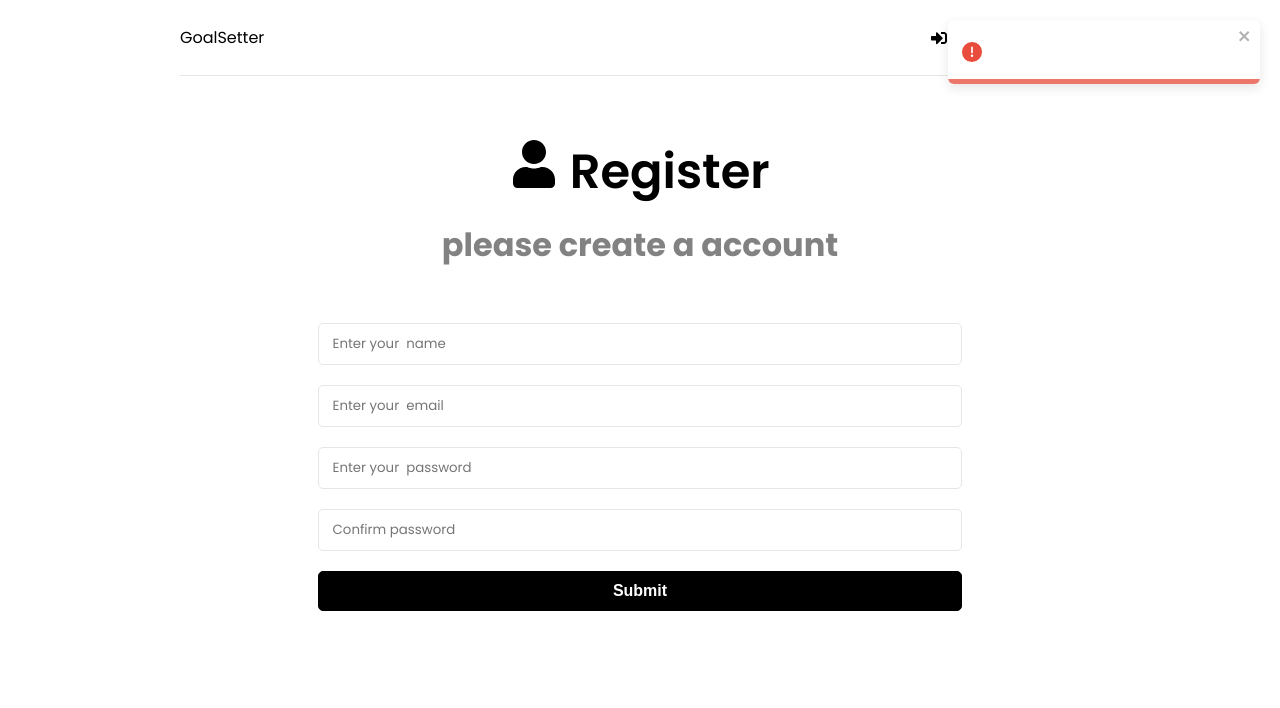
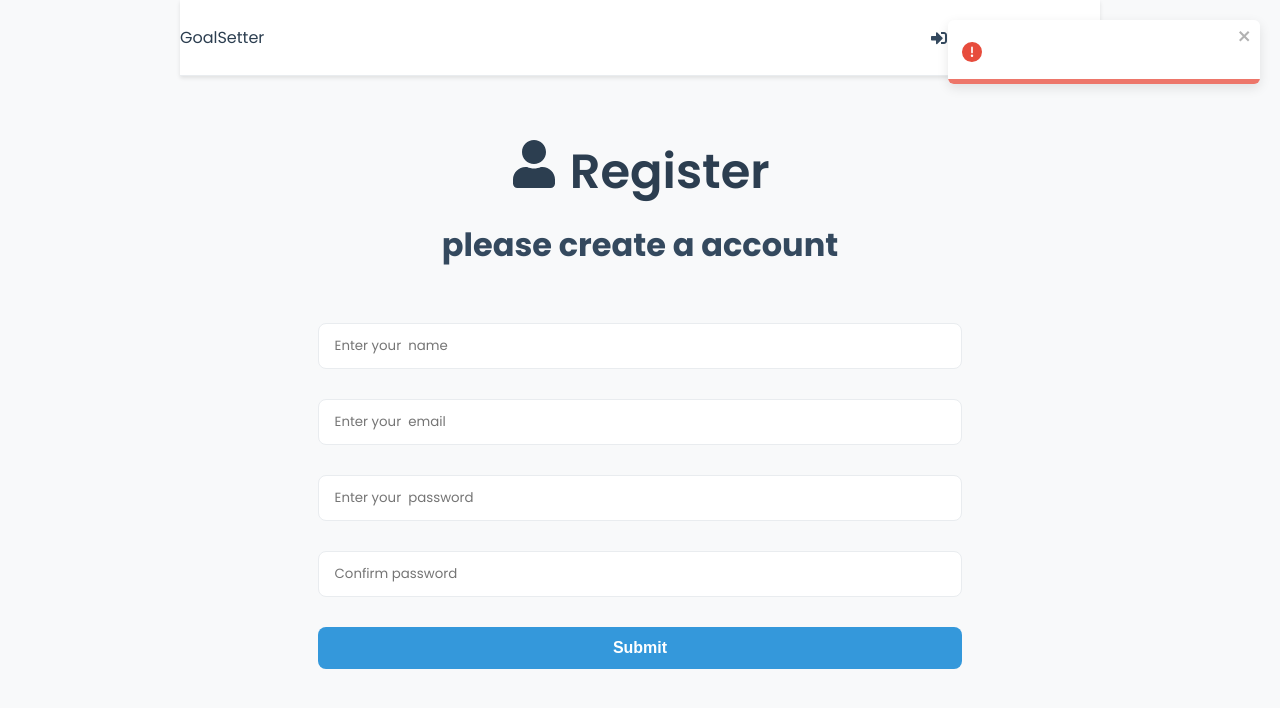
Before and after one commit to Annamalai-123/milestone_app, a React (Create React App) app in the folder frontend/: page /register in a window 1280 px wide. Shown: the top 708 px of the page. Built offline with nearby package versions, Linux system fonts and the light colour scheme.

Commit message:
final commit

```diff
--- a/frontend/src/index.css
+++ b/frontend/src/index.css
@@ -6,18 +6,34 @@
   box-sizing: border-box;
 }
 
+:root {
+  --primary-color: #2c3e50;
+  --secondary-color: #34495e;
+  --accent-color: #3498db;
+  --background-color: #f8f9fa;
+  --text-color: #2c3e50;
+  --border-color: #e9ecef;
+  --hover-color: #2980b9;
+  --error-color: #e74c3c;
+  --success-color: #2ecc71;
+}
+
 body {
   font-family: 'Poppins', sans-serif;
   height: 100vh;
+  background-color: var(--background-color);
+  color: var(--text-color);
 }
 
 a {
   text-decoration: none;
-  color: #000;
+  color: var(--primary-color);
+  transition: color 0.3s ease;
 }
 
 p {
   line-height: 1.7;
+  color: var(--secondary-color);
 }
 
 ul {
@@ -29,14 +45,13 @@ li {
   display: flex;
   justify-content: center;
   align-items: center;
-  gap:2px
+  gap: 2px;
 }
 
-h1,
-h2,
-h3 {
+h1, h2, h3 {
   font-weight: 600;
   margin-bottom: 10px;
+  color: var(--primary-color);
 }
 
 .container {
@@ -52,8 +67,10 @@ h3 {
   justify-content: space-between;
   align-items: center;
   padding: 20px 0;
-  border-bottom: 1px solid #e6e6e6;
+  border-bottom: 1px solid var(--border-color);
   margin-bottom: 60px;
+  background-color: white;
+  box-shadow: 0 2px 4px rgba(0, 0, 0, 0.1);
 }
 
 .header ul {
@@ -69,10 +86,11 @@ h3 {
 .header ul li a {
   display: flex;
   align-items: center;
+  color: var(--secondary-color);
 }
 
 .header ul li a:hover {
-  color: #777;
+  color: var(--accent-color);
 }
 
 .header ul li a svg {
@@ -87,20 +105,27 @@ h3 {
 }
 
 .heading p {
-  color: #828282;
+  color: var(--secondary-color);
 }
 
 .goals {
   display: grid;
   grid-template-columns: repeat(2, 1fr);
-  gap: 10px;
+  gap: 20px;
 }
 
 .goal {
-  background-color: #f4f4f4;
+  background-color: white;
   margin: 10px 0;
   padding: 20px 0 10px;
   position: relative;
+  border-radius: 8px;
+  box-shadow: 0 2px 4px rgba(0, 0, 0, 0.1);
+  transition: transform 0.3s ease;
+}
+
+.goal:hover {
+  transform: translateY(-2px);
 }
 
 .goal .close {
@@ -110,6 +135,12 @@ h3 {
   cursor: pointer;
   border: none;
   background: none;
+  color: var(--secondary-color);
+  transition: color 0.3s ease;
+}
+
+.goal .close:hover {
+  color: var(--error-color);
 }
 
 .form,
@@ -119,40 +150,51 @@ h3 {
 }
 
 .form-group {
-  margin-bottom: 10px;
+  margin-bottom: 20px;
 }
 
 .form-group input,
 .form-group textarea,
 .form-group select {
   width: 100%;
-  padding: 10px;
-  border: 1px solid #e6e6e6;
-  border-radius: 5px;
+  padding: 12px;
+  border: 1px solid var(--border-color);
+  border-radius: 8px;
   margin-bottom: 10px;
   font-family: inherit;
+  transition: border-color 0.3s ease;
+}
+
+.form-group input:focus,
+.form-group textarea:focus,
+.form-group select:focus {
+  outline: none;
+  border-color: var(--accent-color);
+  box-shadow: 0 0 0 2px rgba(52, 152, 219, 0.2);
 }
 
 .form-group label {
   text-align: left;
   display: block;
-  margin: 0 0 5px 3px;
+  margin: 0 0 8px 3px;
+  color: var(--secondary-color);
 }
 
 .btn {
-  padding: 10px 20px;
-  border: 1px solid #000;
-  border-radius: 5px;
-  background: #000;
-  color: #fff;
+  padding: 12px 24px;
+  border: none;
+  border-radius: 8px;
+  background: var(--accent-color);
+  color: white;
   font-size: 16px;
-  font-weight: 700;
+  font-weight: 600;
   cursor: pointer;
   text-align: center;
   appearance: button;
   display: flex;
   align-items: center;
   justify-content: center;
+  transition: all 0.3s ease;
 }
 
 .btn svg {
@@ -160,8 +202,9 @@ h3 {
 }
 
 .btn-reverse {
-  background: #fff;
-  color: #000;
+  background: white;
+  color: var(--accent-color);
+  border: 2px solid var(--accent-color);
 }
 
 .btn-block {
@@ -170,7 +213,13 @@ h3 {
 }
 
 .btn:hover {
-  transform: scale(0.98);
+  transform: translateY(-2px);
+  background: var(--hover-color);
+}
+
+.btn-reverse:hover {
+  background: var(--accent-color);
+  color: white;
 }
 
 .loadingSpinnerContainer {
@@ -190,7 +239,7 @@ h3 {
   width: 64px;
   height: 64px;
   border: 8px solid;
-  border-color: #000 transparent #555 transparent;
+  border-color: var(--accent-color) transparent var(--secondary-color) transparent;
   border-radius: 50%;
   animation: spin 1.2s linear infinite;
 }
```
